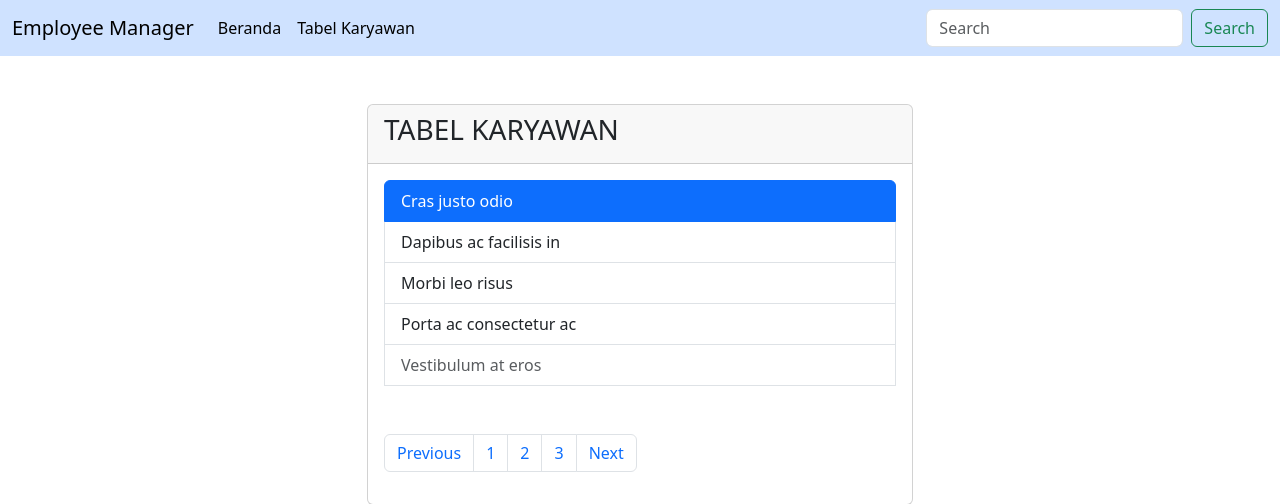
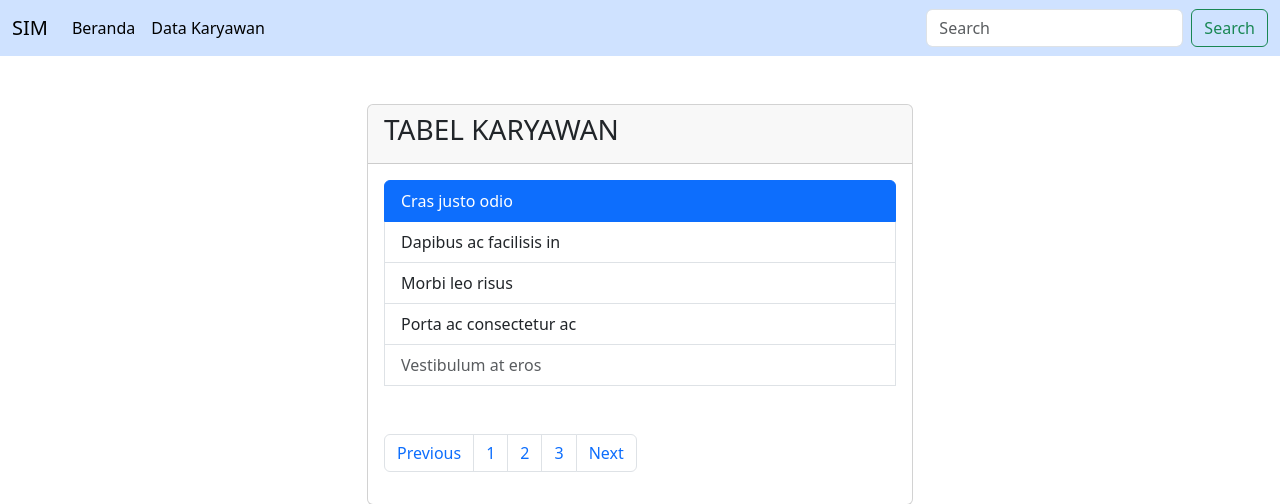
Before and after one commit to ALIF009111/UTS_ALIFTOURISTA, a PHP site: page /index.php in a window 1280 px wide. Shown: the top 504 px of the page. Run offline with PHP 8.4, Linux system fonts and the light colour scheme.

Commit message:
mengedit navbar

```diff
--- a/navbar.php
+++ b/navbar.php
@@ -1,6 +1,6 @@
 <nav class="navbar navbar-expand-lg bg-primary-subtle">
   <div class="container-fluid">
-    <a class="navbar-brand" href="#">Employee Manager</a>
+    <a class="navbar-brand" href="#">SIM</a>
     <button class="navbar-toggler" type="button" data-bs-toggle="collapse" data-bs-target="#navbarSupportedContent" aria-controls="navbarSupportedContent" aria-expanded="false" aria-label="Toggle navigation">
       <span class="navbar-toggler-icon"></span>
     </button>
@@ -13,7 +13,7 @@
         </li>
 
         <li class="nav-item">
-          <a class="nav-link active" aria-current="page" href="#">Tabel Karyawan</a>
+          <a class="nav-link active" aria-current="page" href="/alif/UTS_ALIFTOURISTA/modul-manager/index.php">Data Karyawan</a>
         </li>
 
 
```
